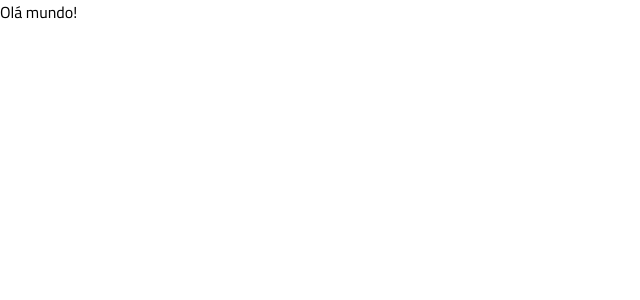
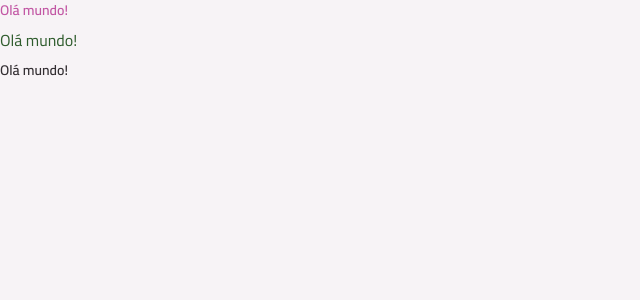
Before and after one commit to deniscapelete/rocket_todo, a React (Vite) app: page / in a window 1280 px wide. Shown: the top 300 px of the page, without its empty margins (0-640 px from the left). Built offline with nearby package versions, Linux system fonts and the light colour scheme.

Commit message:
Criando Componente Text com CVA

```diff
--- a/index.html
+++ b/index.html
@@ -14,7 +14,7 @@
   <title>Vite + React + TS</title>
 </head>
 
-<body>
+<body class="bg-gray-100">
   <div id="root"></div>
   <script type="module" src="/src/main.tsx"></script>
 </body>
--- a/package.json
+++ b/package.json
@@ -11,6 +11,7 @@
   },
   "dependencies": {
     "@tailwindcss/vite": "^4.1.12",
+    "class-variance-authority": "^0.7.1",
     "react": "^19.1.1",
     "react-dom": "^19.1.1",
     "tailwindcss": "^4.1.12"
--- a/src/App.tsx
+++ b/src/App.tsx
@@ -1,9 +1,18 @@
+import Text from "./components/text";
 
 export default function App() {
 
   return (
-    <div className="text-">
-      Olá mundo!
+    <div className="flex flex-col gap-2">
+      <Text variant={"body-sm-bold"} className="text-pink-base">
+        Olá mundo!
+      </Text>
+      <Text className="text-green-dark">
+        Olá mundo!
+      </Text>
+      <Text variant={"body-sm-bold"} >
+        Olá mundo!
+      </Text>
     </div>
   )
 }
--- /dev/null
+++ b/src/components/text.tsx
@@ -0,0 +1,33 @@
+import React from "react";
+import { cva, type VariantProps } from "class-variance-authority"
+
+// eslint-disable-next-line react-refresh/only-export-components
+export const textVariants = cva("font-sans text-gray-400", {
+  variants: {
+    variant: {
+      "body-sm-bold": "text-sm leading-5 font-semibold",
+      "body-md": "text-base leading-6 font-normal",
+      "body-md-bold": "text-base leading-6 font-semibold"
+    }
+  },
+  defaultVariants: {
+    variant: "body-md"
+  }
+});
+
+interface TextProps extends VariantProps<typeof textVariants> {
+  as?: keyof React.JSX.IntrinsicElements;
+  className?: string;
+  children?: React.ReactNode;
+}
+
+export default function Text({ as = "span", variant, className, children, ...props }: TextProps) {
+  return React.createElement(
+    as,
+    {
+      className: textVariants({ variant, className }),
+      ...props
+    },
+    children
+  );
+}
```
Also changed, not shown: 1 other file (tests, documents, lock files or other folders).
